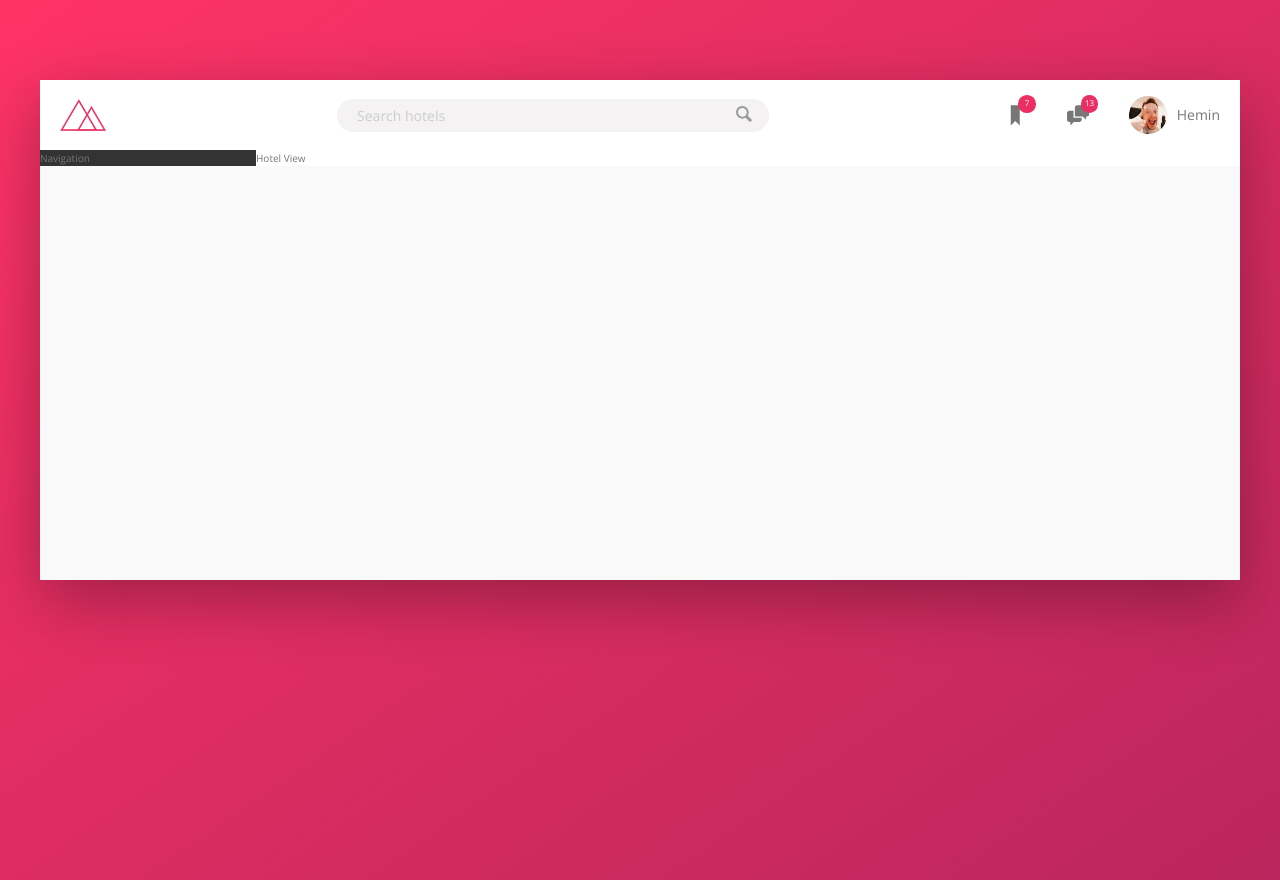
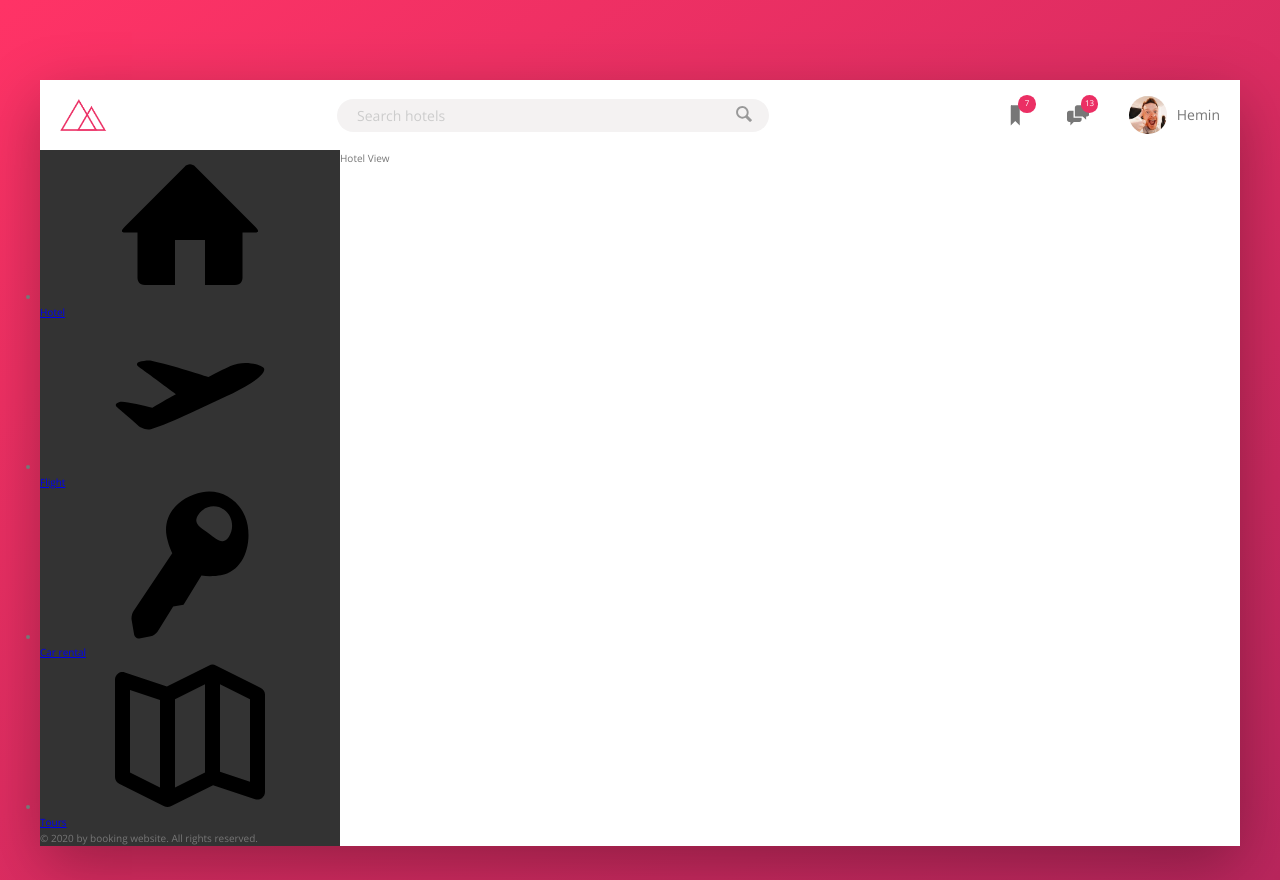
Before and after one commit to heminjohnson/booking-website, a website: page index.html in a window 1280 px wide. Drawn offline with nearby package versions, Linux system fonts and the light colour scheme; files that its build step writes are made by us from their sources.

Commit message:
feat: add html for navigation component

```diff
--- a/index.html
+++ b/index.html
@@ -16,10 +16,14 @@
   <body>
     <div class="container">
       <header class="header">
-        <img src="img/logo.png" alt="bookin website logo" class="logo">
+        <img src="img/logo.png" alt="bookin website logo" class="logo" />
 
         <form action="#" class="search">
-          <input type="text" class="search__input" placeholder="Search hotels">
+          <input
+            type="text"
+            class="search__input"
+            placeholder="Search hotels"
+          />
           <button class="search__button">
             <svg class="search__icon">
               <use xlink:href="img/sprite.svg#icon-magnifying-glass"></use>
@@ -41,13 +45,60 @@
             <span class="user-nav__notification">13</span>
           </div>
           <div class="user-nav__user">
-            <img src="img/user-1.jpg" alt="user photo" class="user-nav__user-photo">
+            <img
+              src="img/user-1.jpg"
+              alt="user photo"
+              class="user-nav__user-photo"
+            />
             <span class="user-nav__user-name">Hemin</span>
           </div>
         </nav>
       </header>
       <div class="content">
-        <nav class="sidebar">Navigation</nav>
+        <nav class="sidebar">
+          <ul class="side-nav">
+            <li class="side-nav__item">
+              <a href="#" class="side-nav__link">
+                <svg class="side-nav__icon">
+                  <use xlink:href="img/sprite.svg#icon-home"></use>
+                </svg>
+                <span>Hotel</span>
+              </a>
+            </li>
+
+            <li class="side-nav__item">
+              <a href="#" class="side-nav__link">
+                <svg class="side-nav__icon">
+                  <use xlink:href="img/sprite.svg#icon-aircraft-take-off"></use>
+                </svg>
+                <span>Flight</span>
+              </a>
+            </li>
+
+            <li class="side-nav__item">
+              <a href="#" class="side-nav__link">
+                <svg class="side-nav__icon">
+                  <use xlink:href="img/sprite.svg#icon-key"></use>
+                </svg>
+                <span>Car rental</span>
+              </a>
+            </li>
+
+            <li class="side-nav__item">
+              <a href="#" class="side-nav__link">
+                <svg class="side-nav__icon">
+                  <use xlink:href="img/sprite.svg#icon-map"></use>
+                </svg>
+                <span>Tours</span>
+              </a>
+            </li>
+          </ul>
+
+          <div class="legal">
+            &copy; 2020 by booking website. All rights reserved.
+          </div>
+        </nav>
+
         <main class="hotel-view">
           Hotel View
         </main>
```
